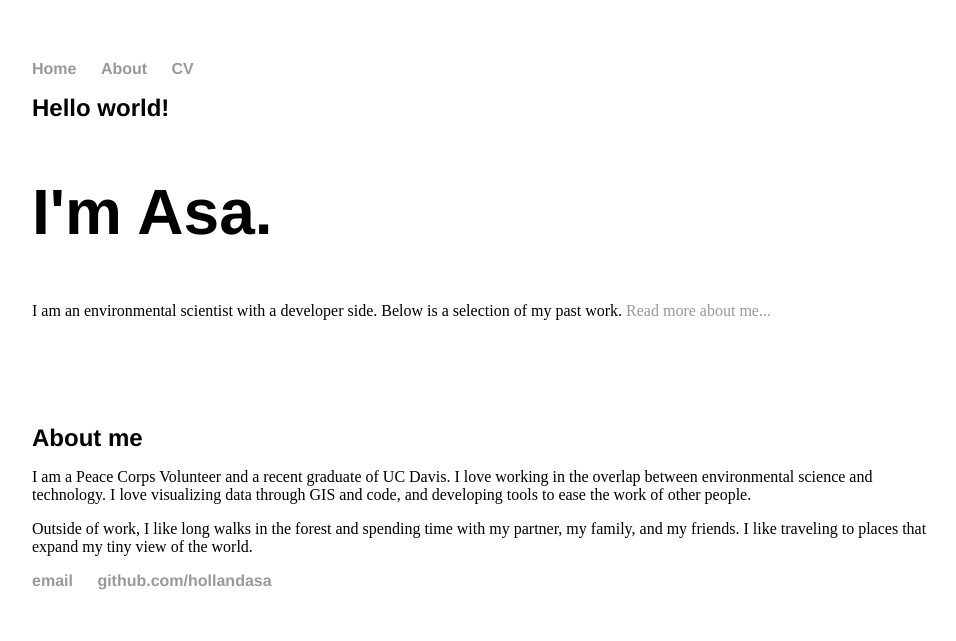
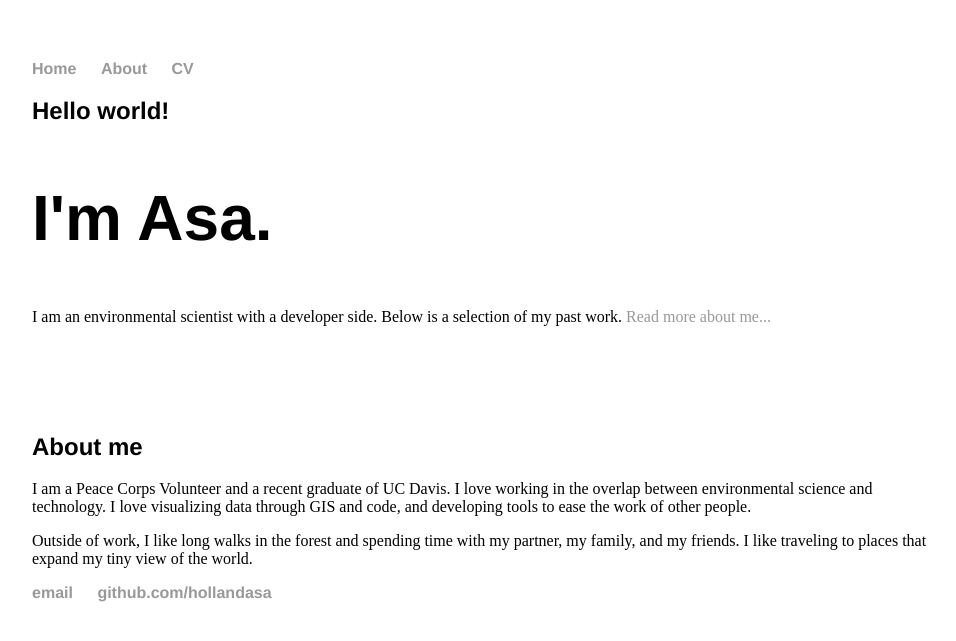
Before and after one commit to hollandasa/hollandasa.github.io, a Jekyll site: the page built from index.html, in a window 1280 px wide. Shown: the top 641 px of the page, without its empty margins (160-1116 px from the left). Built offline with Jekyll 4.4.1, drawn with Linux system fonts in a browser that asks for light colours.

Commit message:
Update main.css
Adjustments to line spacing between headers

```diff
--- a/css/main.css
+++ b/css/main.css
@@ -22,11 +22,13 @@ a:hover {
 h1 {
     font-size: 1.5em;
     font-family:'Helvetica', 'Arial', 'Sans-Serif';
+    line-height: 1.4em
 }
 h2 {
     font-size: 4em;
     font-family:'Helvetica', 'Arial', 'Sans-Serif';
     font-weight: bold;
+    line-height: 1.4em
 p {
     font-size: 1.5em;
     line-height: 1.4em;
```
